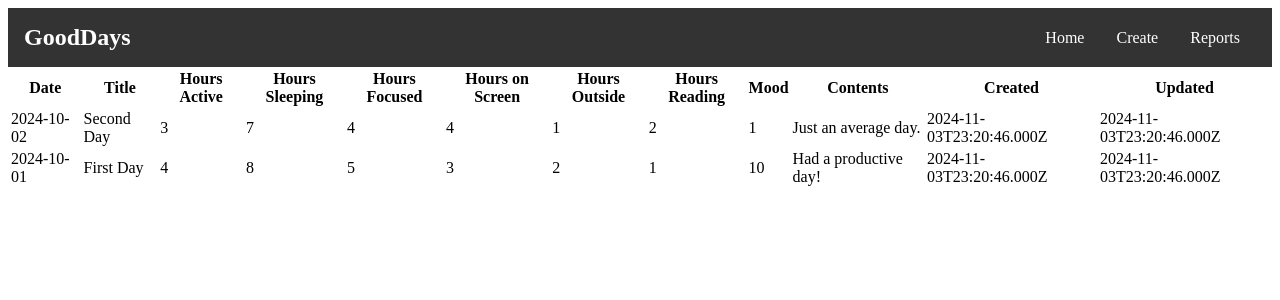
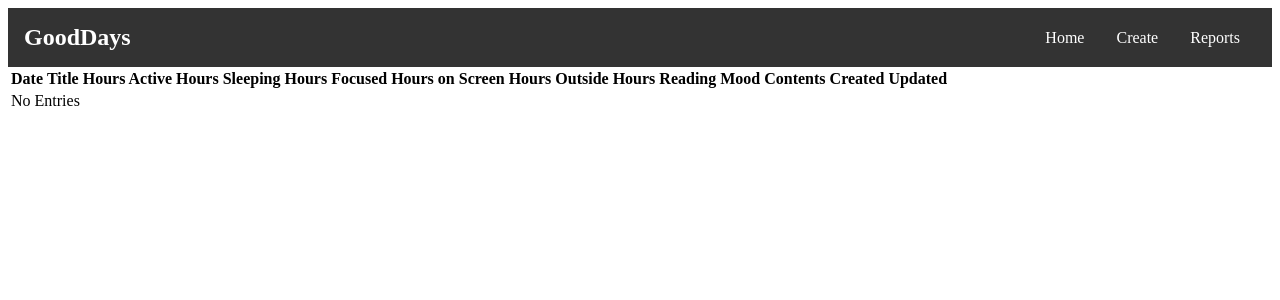
Before and after one commit to ChicoState/GoodDays, a React app: page / in a window 1280 px wide. Shown: the top 300 px of the page. Built offline with nearby package versions, Linux system fonts and the light colour scheme.

Commit message:
updating  Files

```diff
--- a/src/JournalContext.tsx
+++ b/src/JournalContext.tsx
@@ -1,45 +1,16 @@
 import React, { createContext, useContext, useState } from 'react';
-import { JournalEntry } from './journal';
+import { JournalEntry } from './journal'; // Assuming the JournalEntry type is defined in './journal'
 
+// Interface for the context type
 interface JournalContextType {
   journalList: JournalEntry[];
   addJournalEntry: (entry: JournalEntry) => Promise<void>; // Updated to return a promise
 }
 
+// Creating the Journal context
 export const JournalContext = createContext<JournalContextType | undefined>(undefined);
 
-// Dummy journal entries
-const dummyEntries: JournalEntry[] = [
-  {
-    date: '2024-10-01',
-    title: 'First Day',
-    hoursActive: 4,
-    hoursSleeping: 8,
-    hoursFocused: 5,
-    hoursOnScreen: 3,
-    hoursOutside: 2,
-    hoursReading: 1,
-    mood: 10,
-    reflection: 'Had a productive day!',
-    created: new Date().toISOString(),
-    updated: new Date().toISOString(),
-  },
-  {
-    date: '2024-10-02',
-    title: 'Second Day',
-    hoursActive: 3,
-    hoursSleeping: 7,
-    hoursFocused: 4,
-    hoursOnScreen: 4,
-    hoursOutside: 1,
-    hoursReading: 2,
-    mood: 1,
-    reflection: 'Just an average day.',
-    created: new Date().toISOString(),
-    updated: new Date().toISOString(),
-  },
-];
-
+// Hook to use the Journal context
 export const useJournal = () => {
   const context = useContext(JournalContext);
   if (!context) {
@@ -48,26 +19,35 @@ export const useJournal = () => {
   return context;
 };
 
+// JournalProvider component to wrap the app and provide context
 export const JournalProvider: React.FC<{ children: React.ReactNode }> = ({ children }) => {
-  const [journalEntries, setJournalEntries] = useState<JournalEntry[]>(dummyEntries);
+  // State to hold journal entries
+  const [journalEntries, setJournalEntries] = useState<JournalEntry[]>([]); // Initialize with empty array
 
+  // Function to add a new journal entry
   const addJournalEntry = async (entry: JournalEntry) => {
     try {
+      // Update the journal entries state
       setJournalEntries(prevEntries => {
         const updatedEntries = [...prevEntries, entry];
 
-        // Send the updated entries to main process to save as JSON
+        // Save the updated journal entries using Electron's IPC
         window.electron.saveJournalEntry(updatedEntries)
-          .then((message: string) => console.log(message))
-          .catch((error: any) => console.error('Error saving journal:', error));
+          .then((message: string) => {
+            console.log('Journal saved:', message);
+          })
+          .catch((error: any) => {
+            console.error('Error saving journal:', error);
+          });
 
-        return updatedEntries;
+        return updatedEntries; // Return the updated entries array
       });
     } catch (error) {
       console.error('Failed to add journal entry:', error);
     }
   };
 
+  // Returning the context provider with the journal list and the addJournalEntry function
   return (
     <JournalContext.Provider value={{ journalList: journalEntries, addJournalEntry }}>
       {children}
```
Also changed, not shown: journal.json (+10 -38 lines).
